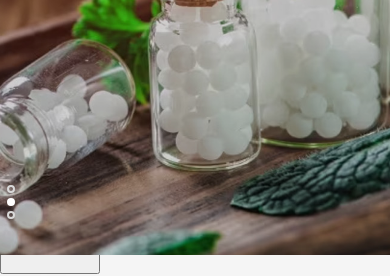
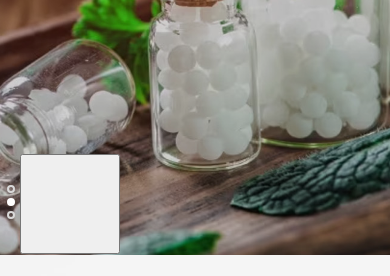
Before and after one commit to kalki3009/kaviraj_homeo, a plain HTML site: page index.html in a window 390 px wide. Shown: the part 570-846 px from the top of the page. Drawn offline with Linux system fonts and the light colour scheme.

Commit message:
Update tooplate-style.css

```diff
--- a/css/tooplate-style.css
+++ b/css/tooplate-style.css
@@ -1060,17 +1060,20 @@ call button
 ------------------------------------*/
 
 .bottom-left-object {
-    position: absolute;
-    bottom: 0;
-    left: 0;
+    display:none;
+    position: relative;
+    bottom: 20px;
+    left: 20px;
     width: 100px;
     height: 100px;
+    z-index: 1;
 }
 @media only screen and (max-width: 600px) {
     .bottom-left-object {
-        position: fixed;
-        bottom: 0;
-        left: 0;
+        display:block;
+        position: absolute;
+        bottom: 20px;
+        left: 20px;
     }
 }
   @media only screen and (max-width: 639px) {
```
